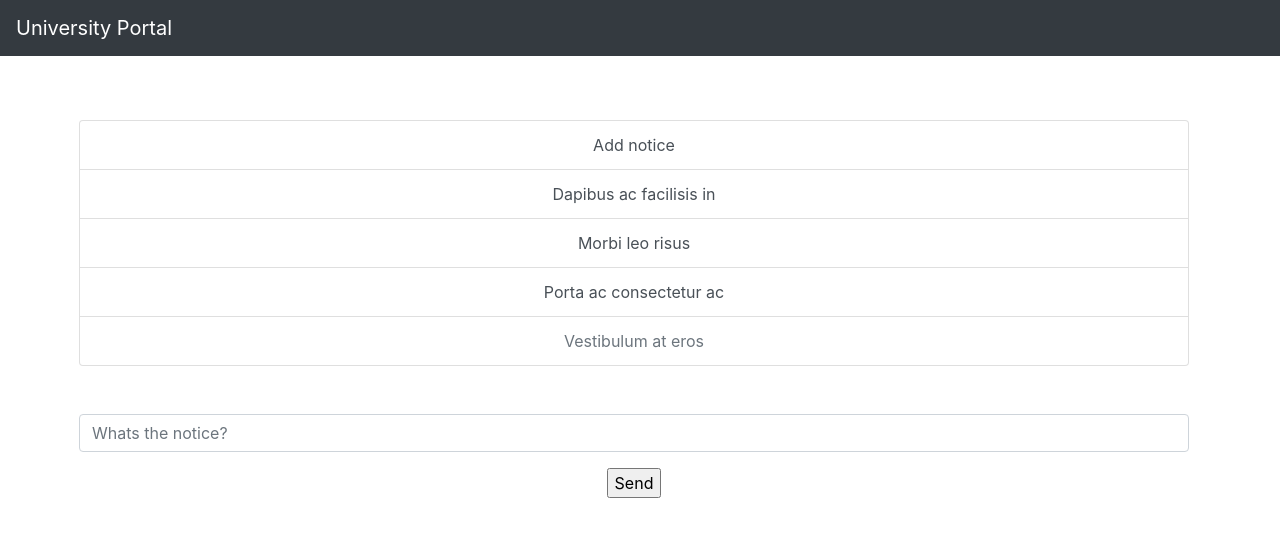
After one commit to krishshah99615/university-portal, a Django app: page /teacher/teacher_dashboard/notice in a window 1280 px wide. The commit adds this page. Shown: the top 537 px of the page. Run offline with Django 3.2, Linux system fonts and the light colour scheme; some libraries are stand-ins or nearby versions.

Commit message:
Notice done from teacher side

```diff
--- a/student/views.py
+++ b/student/views.py
@@ -1,6 +1,6 @@
 from django.shortcuts import render,redirect,render_to_response
 from .forms import StudentForm,StaffForm
-from .models import Staff,Student,Marks
+from .models import Staff,Student,Marks,Attendence
 from django.contrib.auth import authenticate, login, logout
 from django.contrib.auth.decorators import login_required
 from django.template import RequestContext
@@ -31,7 +31,7 @@ def student_info(request,id):
     st=Student.objects.get(staff=s)
     if Marks.objects.filter(student=st).exists() and Marks.objects.filter(student=st).exists():
         m=Marks.objects.get(student=st)
-        a=Marks.objects.get(student=st)
+        a=Attendence.objects.get(student=st)
 
         return render(request,'stud_info.html',{'m':m,'a':a})
     else:
--- a/teacher/admin.py
+++ b/teacher/admin.py
@@ -1,4 +1,5 @@
 from django.contrib import admin
-from .models import Teacher
+from .models import Teacher,Notice
 # Register your models here.
 admin.site.register(Teacher)
+admin.site.register(Notice)
--- /dev/null
+++ b/teacher/templates/noticeform.html
@@ -0,0 +1,16 @@
+{% extends 'teacher_dashboard.html' %}
+{% load static %}
+{% block content %}
+
+<form class="mt-5"  action="{% url 'teacher:notice' %}" method="post">
+    {% csrf_token %}
+   <div class="form-group">
+      <input type="text" name="notice"  class="form-control my-input" id="notice" placeholder="Whats the notice?">
+   </div>
+
+  <div class="form-group">
+     <input type="submit"value="Send">
+  </div>
+</form>
+
+{% endblock %}
--- a/teacher/templates/teacher_dashboard.html
+++ b/teacher/templates/teacher_dashboard.html
@@ -1,6 +1,17 @@
 {% extends 'home.html' %}
 {% load static %}
 
+
 {% block body %}
-Hello teacher
+<center>
+<div class="list-group">
+  <a href="{% url 'teacher:notice' %}" class="list-group-item list-group-item-action">Add notice</a>
+  <a href="#" class="list-group-item list-group-item-action">Dapibus ac facilisis in</a>
+  <a href="#" class="list-group-item list-group-item-action">Morbi leo risus</a>
+  <a href="#" class="list-group-item list-group-item-action">Porta ac consectetur ac</a>
+  <a href="#" class="list-group-item list-group-item-action disabled" tabindex="-1" aria-disabled="true">Vestibulum at eros</a>
+</div>
+{% block content %}
 {% endblock %}
+  </center>
+{% endblock %}
--- a/teacher/templates/teacher_login.html
+++ b/teacher/templates/teacher_login.html
@@ -5,7 +5,7 @@
         <div class="row mt-5">
                 <div class="col-md-4 mx-auto">
 
-                      <form action="{% url 'teacher:teacher_dashboard'%}" method="post" name="login">
+                      <form action="{% url 'teacher:teacher_login' %}" method="post" name="login">
                             {% csrf_token %}
                             <div class="text-center ">
                             <img src="{% static "teacher_2.png" %}" style=" border-radius:20%; width:100px;height:100px;" >
@@ -13,10 +13,10 @@
                                  </div>
 
                          <div class="form-group">
-                            <input type="email" name="email"  class="form-control my-input" id="email" placeholder="Email">
+                            <input type="id" name="id"  class="form-control my-input" id="id" placeholder="Entr Your Id">
                          </div>
                          <div class="form-group">
-                            <input type="password"  id="password"  class="form-control my-input" placeholder="Password">
+                            <input type="password" name="password" id="password"  class="form-control my-input" placeholder="Password">
                          </div>
 
                          <div class="text-center ">
--- a/teacher/urls.py
+++ b/teacher/urls.py
@@ -6,5 +6,6 @@ app_name='teacher'
 urlpatterns = [
 
     path('teacher_login',view=views.teacher_login,name='teacher_login'),
-    path('teacher_dashboard',view=views.teacher_dashboard,name='teacher_dashboard')
+    path('teacher_dashboard/<int:id>/',view=views.teacher_dashboard,name='teacher_dashboard'),
+    path('teacher_dashboard/notice',view=views.notice,name='notice')
 ]
--- a/teacher/views.py
+++ b/teacher/views.py
@@ -1,7 +1,35 @@
-from django.shortcuts import render
+from django.shortcuts import render,redirect,render_to_response
+from django.contrib.auth import authenticate, login, logout
+from django.contrib.auth.decorators import login_required
+from django.template import RequestContext
+from django.http import HttpResponseRedirect,HttpResponse
+from .models import Notice
+def notice(request):
+    if request.POST:
+        n = request.POST['notice']
+        obj=Notice(notice=n)
+        obj.save()
 
+        return render(request,'teacher_dashboard.html')
+    return render(request,'noticeform.html')
 # Create your views here.
 def teacher_login(request):
+    logout(request)
+    id = password = ''
+    if request.POST:
+        id = request.POST['id']
+        password = request.POST['password']
+        if id:
+            user = authenticate(id=id, password=password)
+            if user is not None:
+                if user.is_active and user.is_teacher:
+                    login(request, user)
+                    return HttpResponseRedirect(f'teacher_dashboard/{id}/')
+            else:
+                return HttpResponse("INVALID PASSWORD")
+
     return render(request,'teacher_login.html')
-def teacher_dashboard(request):
+
+
+def teacher_dashboard(request,id):
     return render(request,'teacher_dashboard.html')
--- a/templates/home.html
+++ b/templates/home.html
@@ -10,6 +10,7 @@
 
                 <nav class="navbar navbar-dark bg-dark">
                     <a class="navbar-brand" href="#">University Portal</a>
+
                 </nav>
 
                 <div class="container" style="margin: 5%">
```
Also changed, not shown: student/models.py (+3 -6 lines), teacher/models.py (+7 -0 lines), db.sqlite3, student/migrations/0002_staff_is_teacher.py (added), teacher/migrations/0002_teacher_is_teacher.py (added), teacher/migrations/0003_remove_teacher_is_teacher.py (added), teacher/migrations/0004_notice.py (added).
